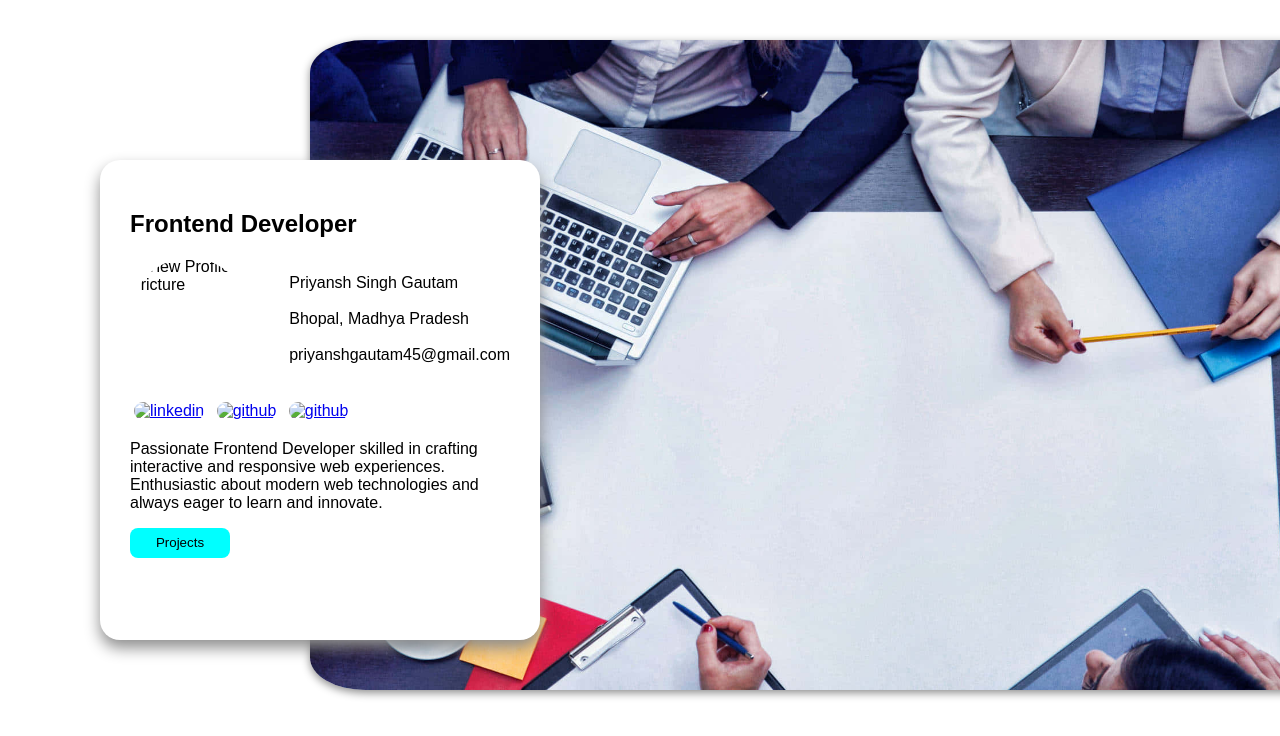
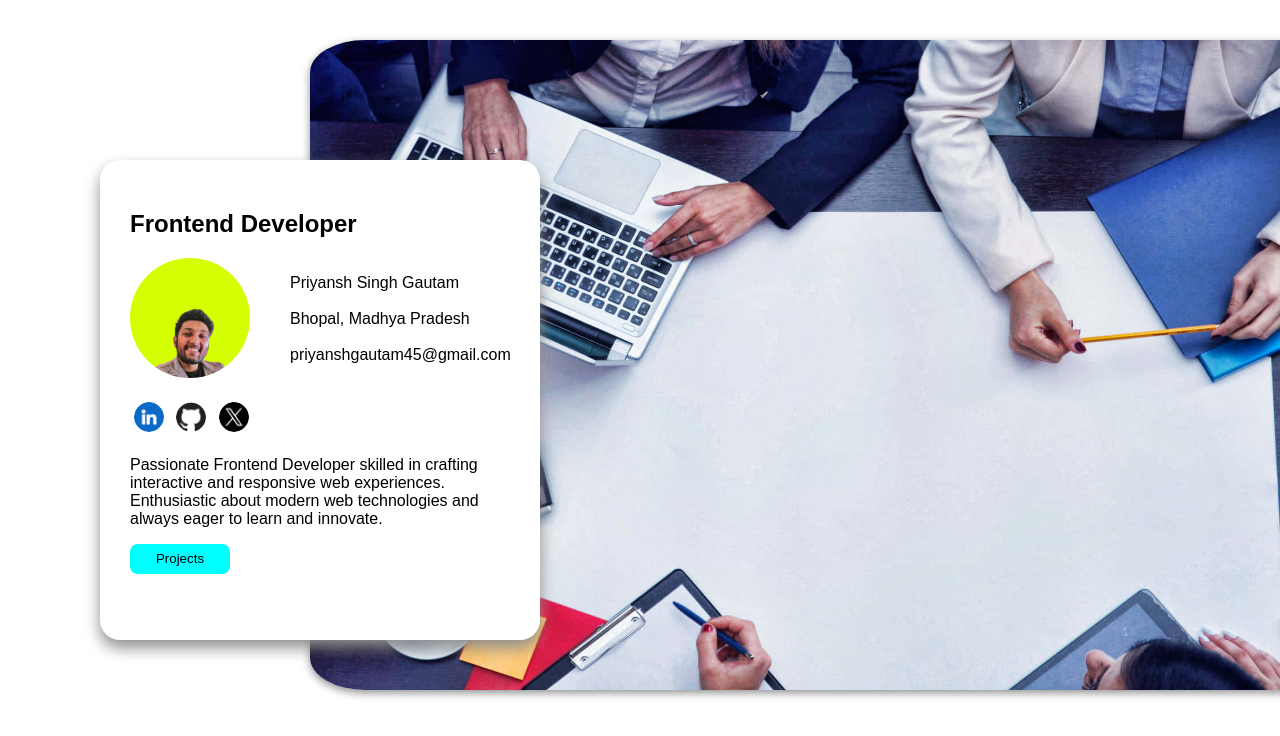
Before and after one commit to priyanshsinghgautam/my-profile-card, a plain HTML site: page index.html in a window 1280 px wide. Shown: the top 736 px of the page. Drawn offline with Linux system fonts and the light colour scheme; files whose address does not match are found by name.

Commit message:
Update index.html

```diff
--- a/index.html
+++ b/index.html
@@ -110,7 +110,7 @@
         <div class="box" id="box">
             <h2>Frontend Developer</h2>
             <div class="me">
-                <img src="images/profile.jpg" alt="View Profile Pricture" id="profile">
+                <img src="profile.jpg" alt="View Profile Pricture" id="profile">
                 <ul>
                     <li id="name">Priyansh Singh Gautam</li><br>
                     <li id="add">Bhopal, Madhya Pradesh</li><br>
@@ -119,10 +119,10 @@
                 </ul>
             </div><br>
             <div class="logo">
-                <a href="https://www.linkedin.com/in/priyansh-singh-gautam-244539274/"><img src="images/linkedin.png"
+                <a href="https://www.linkedin.com/in/priyansh-singh-gautam-244539274/"><img src="linkedin.png"
                         alt="linkedin" id="l"></a>
-                <a href="https://github.com/priyanshsinghgautam"><img src="images/github.png" alt="github" id="g"></a>
-                <a href="https://x.com/PriyanshSinghg7"><img src="images/twitter.png" alt="github" id="t"></a>
+                <a href="https://github.com/priyanshsinghgautam"><img src="github.png" alt="github" id="g"></a>
+                <a href="https://x.com/PriyanshSinghg7"><img src="twitter.png" alt="github" id="t"></a>
             </div>
             <div class="desc">
                 <p>Passionate Frontend Developer skilled in crafting interactive and responsive web experiences.
```
